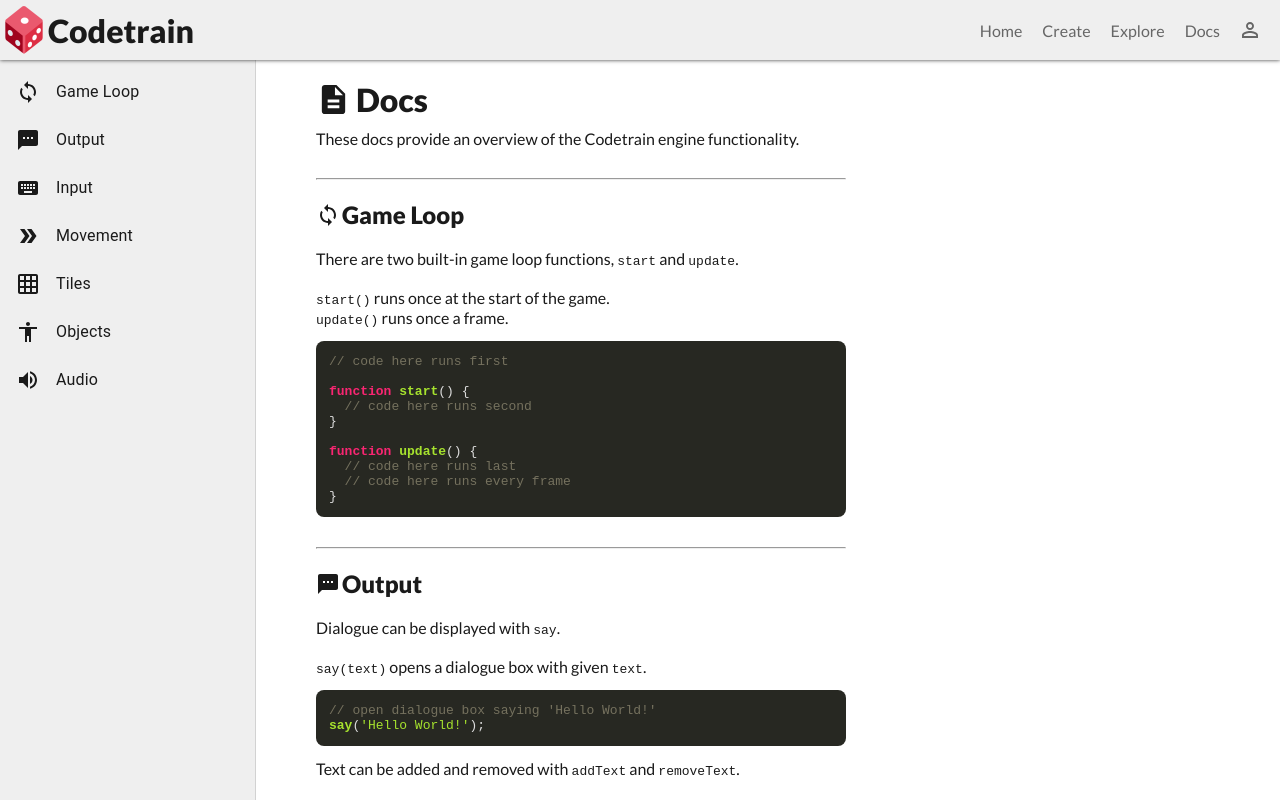
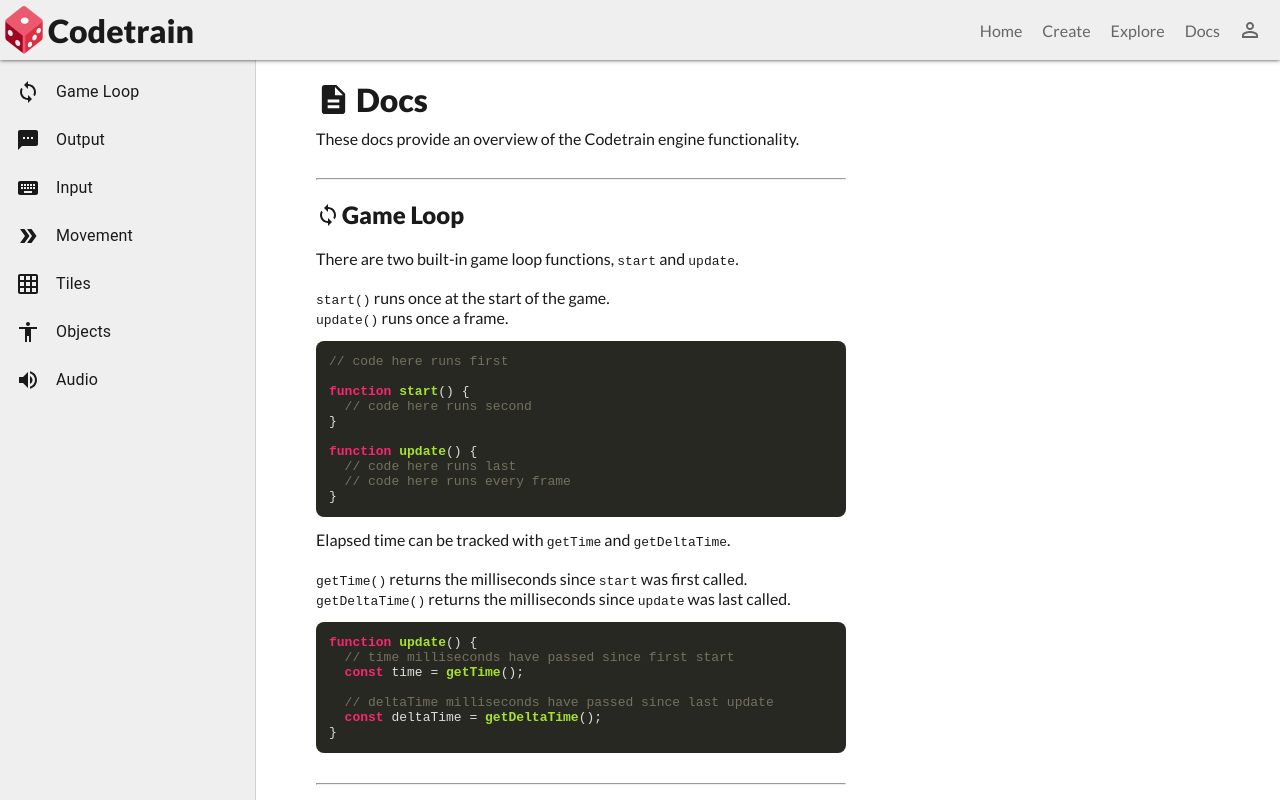
Before and after one commit to LearnCodeOrg/codetrain, a Next.js app: page /docs in a window 1280 px wide. Shown: the top 800 px of the page. Built offline with nearby package versions, Linux system fonts and the light colour scheme; no server answers; the database is empty.

Commit message:
Document time functions.

```diff
--- a/pages/docs.js
+++ b/pages/docs.js
@@ -133,6 +133,21 @@ function start() {
 function update() {
   // code here runs last
   // code here runs every frame
+}`}
+          </Code>
+          Elapsed time can be tracked with <code>getTime</code> and{' '}
+          <code>getDeltaTime</code>.<br /><br />
+          <code>getTime()</code> returns the milliseconds since{' '}
+          <code>start</code> was first called.<br />
+          <code>getDeltaTime()</code> returns the milliseconds since
+          {' '}<code>update</code> was last called.
+          <Code>
+{`function update() {
+  // time milliseconds have passed since first start
+  const time = getTime();
+
+  // deltaTime milliseconds have passed since last update
+  const deltaTime = getDeltaTime();
 }`}
           </Code>
           <hr />
```
